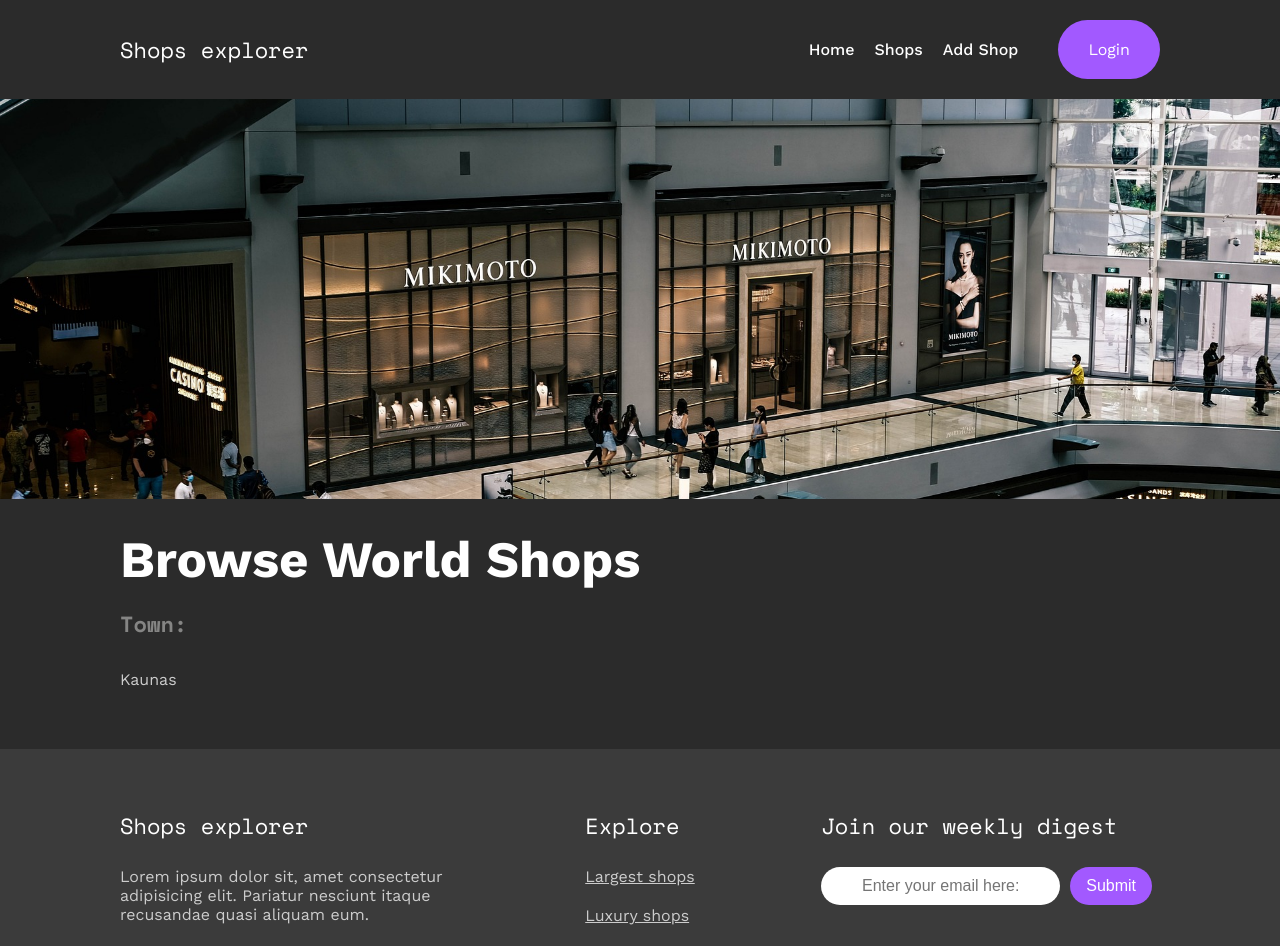
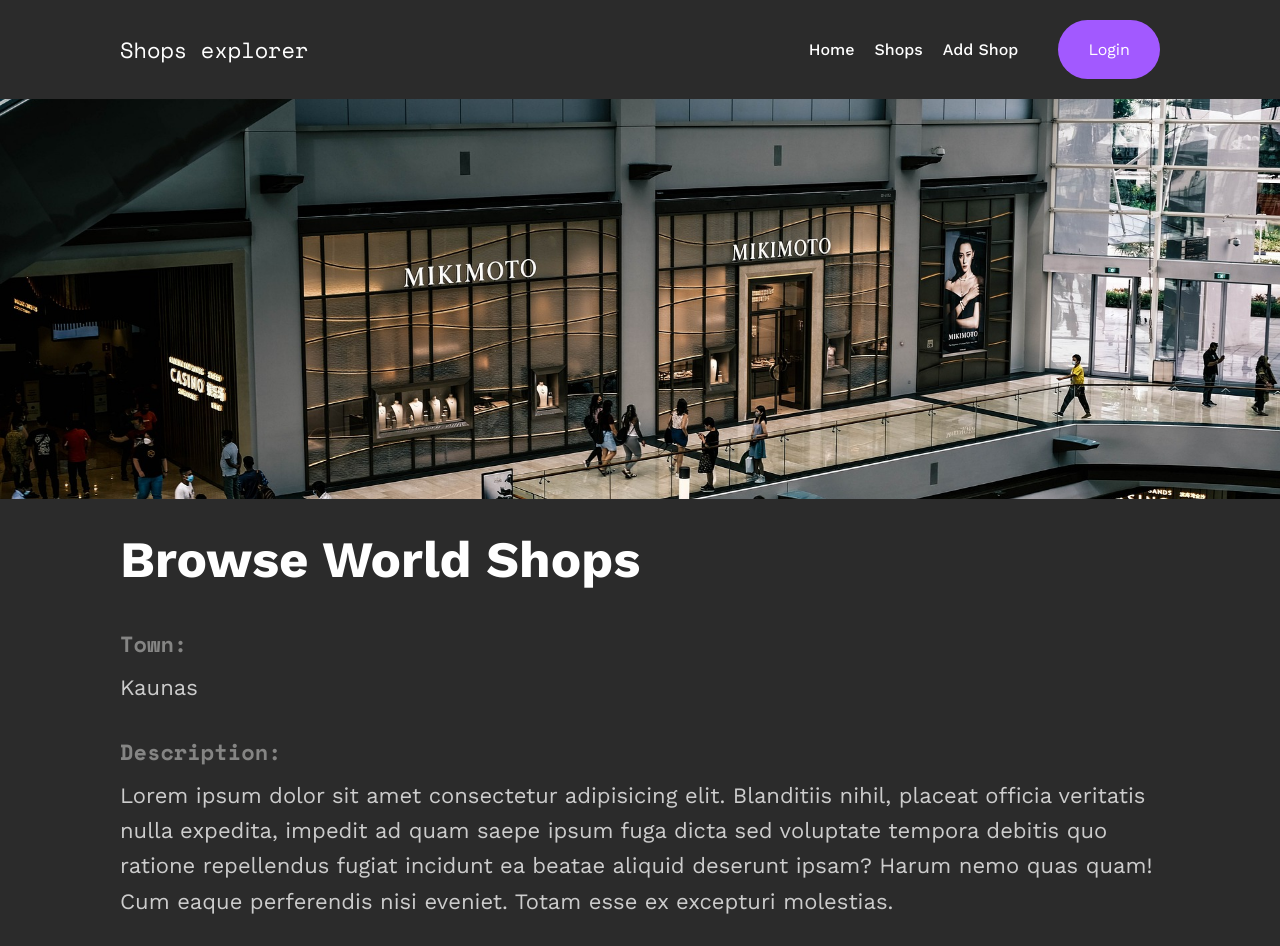
Before and after one commit to VytasPet/React_Firebase_Baigiamasis_Darbas2, a React (Vite) app: page /single in a window 1280 px wide. Shown: the top 946 px of the page. Built offline with nearby package versions, Linux system fonts and the light colour scheme.

Commit message:
SingleShop content filled

```diff
--- a/src/components/shopcomponents/SingleShopContent.jsx
+++ b/src/components/shopcomponents/SingleShopContent.jsx
@@ -17,9 +17,10 @@ const SingleShopMainDiv = styled.div`
   margin-top: 40px;
   margin-bottom: 40px;
 `;
-const Town = styled.p`
+const Content = styled.p`
   color: #cccccc;
-  font-size: 16px;
+  font-size: 22px;
+  line-height: 35.2px;
   font-weight: 400;
   margin-bottom: 20px;
 `;
@@ -28,8 +29,8 @@ const AboutWhat = styled.p`
   font-family: Space Mono;
   font-size: 22px;
   font-weight: 700;
-  margin-bottom: 30px;
-  margin-top: 10px;
+  margin-bottom: 10px;
+  margin-top: 30px;
 `;
 
 function SingleShopContent() {
@@ -40,7 +41,12 @@ function SingleShopContent() {
       <SingleShopMainDiv className="container">
         <PageTitle>Browse World Shops</PageTitle>
         <AboutWhat>Town:</AboutWhat>
-        <Town>Kaunas</Town>
+        <Content>Kaunas</Content>
+        <AboutWhat>Description:</AboutWhat>
+        <Content>
+          Lorem ipsum dolor sit amet consectetur adipisicing elit. Blanditiis nihil, placeat officia veritatis nulla expedita, impedit ad quam saepe ipsum fuga dicta sed voluptate tempora debitis quo
+          ratione repellendus fugiat incidunt ea beatae aliquid deserunt ipsam? Harum nemo quas quam! Cum eaque perferendis nisi eveniet. Totam esse ex excepturi molestias.
+        </Content>
       </SingleShopMainDiv>
     </>
   );
```
